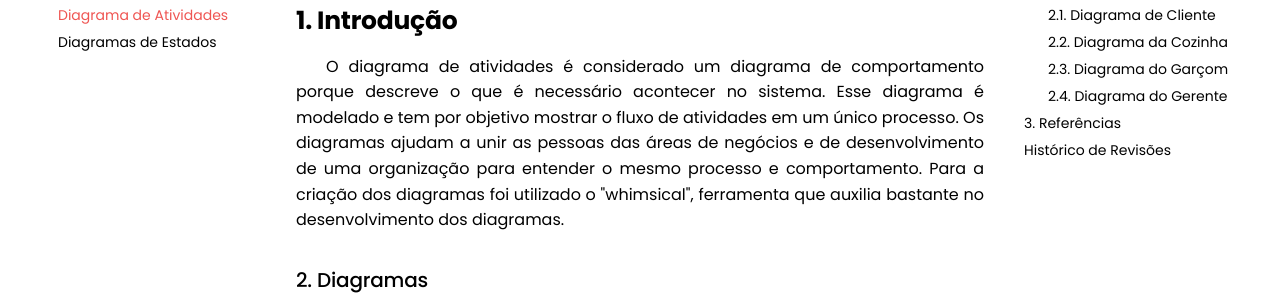
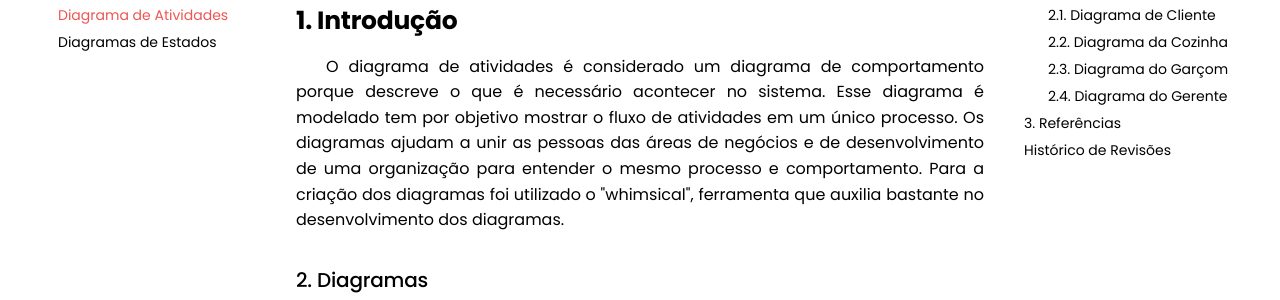
Before and after one commit to UnBArqDsw2021-1/2021.1_G02_TaNaMesa_docs, an MkDocs documentation site: the page built from docs/2-Modelagem/Diagramas-Dinâmicos/Diagrama-de-atividade.md, in a window 1280 px wide and 900 px high. Shown: the part 225-525 px from the top of the window. Built offline with MkDocs 1.6.1 and Material for MkDocs 9.7.7, drawn with Linux system fonts in a browser that asks for light colours; comment, search, counter and statistics services are not loaded; some of the changed text lies outside the part shown.

```diff
--- a/docs/2-Modelagem/Diagramas-Dinâmicos/Diagrama-de-atividade.md
+++ b/docs/2-Modelagem/Diagramas-Dinâmicos/Diagrama-de-atividade.md
@@ -2,7 +2,7 @@
 
 ## 1. Introdução
 
-O diagrama de atividades é considerado um diagrama de comportamento porque descreve o que é necessário acontecer no sistema. Esse diagrama é modelado e tem por objetivo mostrar o fluxo de atividades em um único processo. Os diagramas ajudam a unir as pessoas das áreas de negócios e de desenvolvimento de uma organização para entender o mesmo processo e comportamento. Para a criação dos diagramas foi utilizado o "whimsical", ferramenta que auxilia bastante no desenvolvimento dos diagramas.
+O diagrama de atividades é considerado um diagrama de comportamento porque descreve o que é necessário acontecer no sistema. Esse diagrama é modelado tem por objetivo mostrar o fluxo de atividades em um único processo. Os diagramas ajudam a unir as pessoas das áreas de negócios e de desenvolvimento de uma organização para entender o mesmo processo e comportamento. Para a criação dos diagramas foi utilizado o "whimsical", ferramenta que auxilia bastante no desenvolvimento dos diagramas.
 
 ### 2. Diagramas
 
```
Also changed, not shown: other parts of docs/2-Modelagem/Diagramas-Dinâmicos/Diagrama-de-atividade.md (+1 -1 lines).
